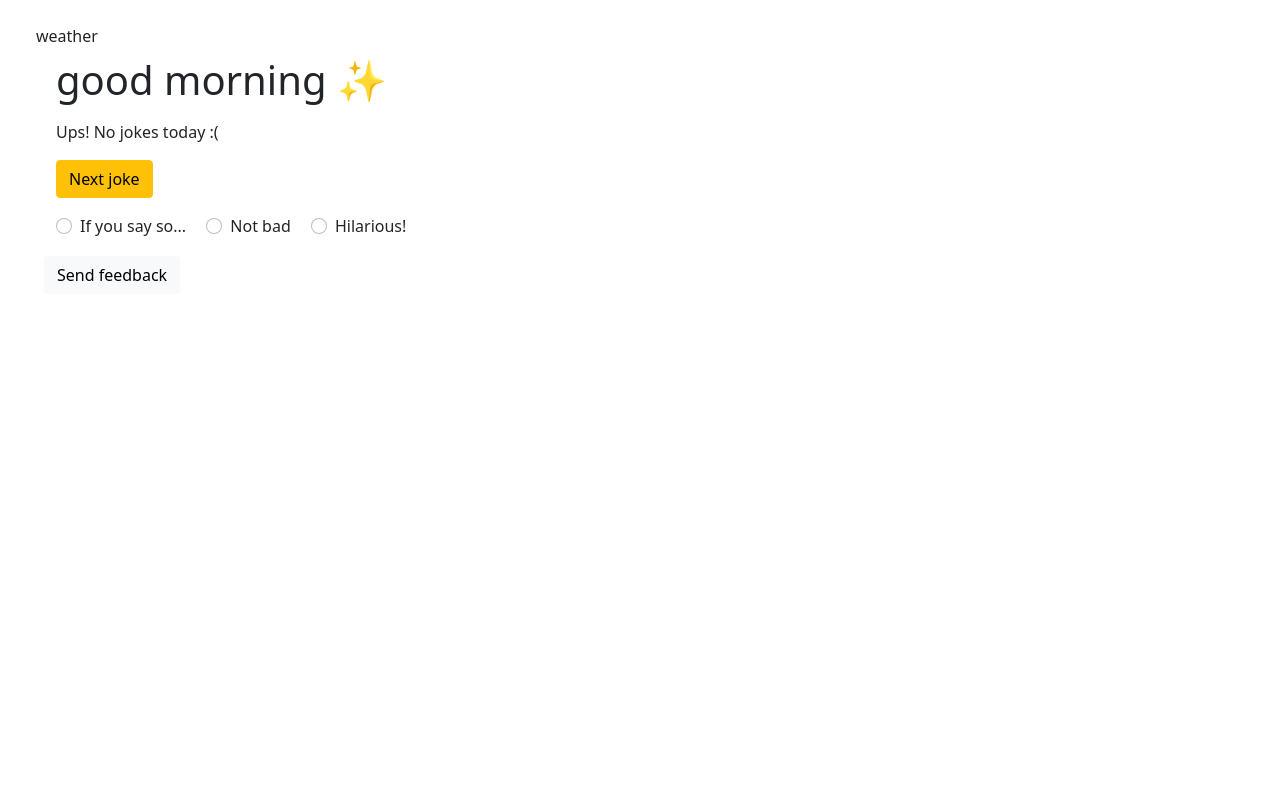
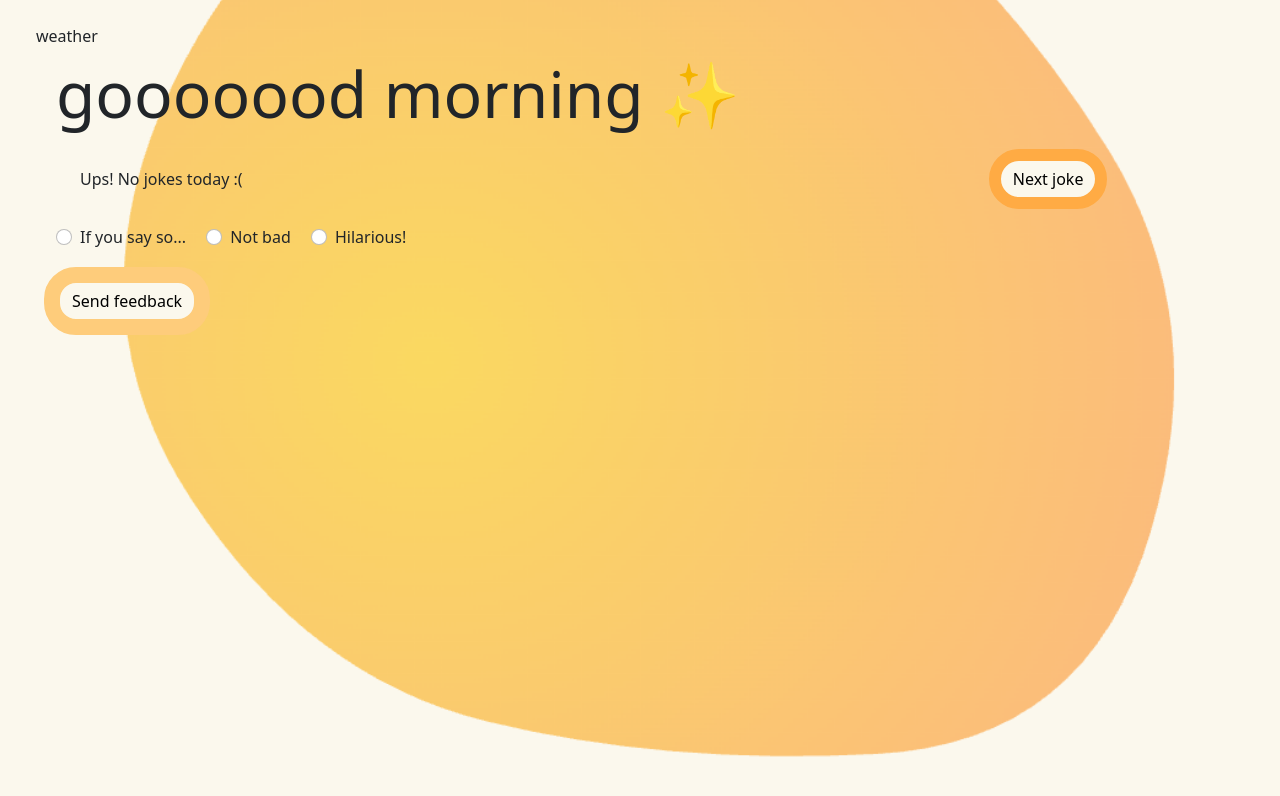
Before and after one commit to OhMyLaia/Api-jokes-morning-remote, a website with bundled scripts: page src/html/index.html in a window 1280 px wide. Built offline with nearby package versions, Linux system fonts and the light colour scheme; no server answers.

Commit message:
- style refactor - blob added - styles.css created

```diff
--- a/src/css/styles.css
+++ b/src/css/styles.css
@@ -0,0 +1,71 @@
+body {
+    background-color: rgb(251, 248, 237);
+}
+
+
+/* #egg-yolk-div {
+    position: absolute;
+    top: 50%;
+    left: 50%;
+    transform: translate(-50%, -50%);
+    z-index: -1;
+    width: 80vw;
+    opacity: 0.5;
+}
+
+#egg-yolk {
+    width: 100%;
+    height: auto;
+    display: block;
+} */
+
+
+#egg-yolk-div {
+    position: absolute;
+    top: 40%;
+    left: 52%;
+    transform: translate(-50%, -50%);
+    z-index: -1;
+    width: 96%;
+}
+
+#egg-yolk {
+    position: relative;
+    width: 100%;
+    height: auto;
+    display: block;
+}
+
+#good-morning-h1 {
+    font-size: 4em;
+}
+
+#jokes-div {
+    align-self: center;
+    width: 80%;
+    margin-left: 2em !important;
+}
+
+#next-joke-btn {
+    background-color: rgb(251, 248, 237);
+    border-radius: 2em;
+    border-color: rgb(255, 171, 68);
+    border-width: 0.8em;
+}
+
+#next-joke-btn:hover {
+    background-color: rgb(255, 171, 68);
+    box-shadow: rgb(255, 171, 68) !important;
+}
+
+#feedback-btn {
+    background-color: rgb(251, 248, 237);
+    border-radius: 2em;
+    border-color: rgb(254, 204, 123);
+    border-width: 1em;
+}
+
+#feedback-btn:hover {
+    background-color: rgb(254, 204, 123);
+    box-shadow: rgb(255, 171, 68) !important;
+}
--- a/src/html/index.html
+++ b/src/html/index.html
@@ -12,7 +12,7 @@
     <script src="https://cdn.jsdelivr.net/npm/bootstrap@5.0.2/dist/js/bootstrap.bundle.min.js"
         integrity="sha384-MrcW6ZMFYlzcLA8Nl+NtUVF0sA7MsXsP1UyJoMp4YLEuNSfAP+JcXn/tWtIaxVXM"
         crossorigin="anonymous"></script>
-        <link rel="stylesheet" href="styles.css">
+        <link rel="stylesheet" href="/src/css/styles.css">
 
     <title>joking-home-page</title>
 </head>
@@ -20,21 +20,16 @@
 <body class="container m-4 align-items-center">
     <span id="weather-span">weather</span>
     <div class="container" id="big-container">
+        <div id="egg-yolk-div">
+            <img src="/assets/magicpattern-blob-1740777705906.png" alt="good-morning-egg-yolk" id="egg-yolk">
+        </div>
         <div class="row">
-            <h1 class="row m-2">good morning ✨</h1>
+            <h1 id="good-morning-h1" class="row m-2">gooooood morning ✨</h1>
             <div class="row m-2" id="jokes-div"></div>
             <div class="col m-2">
                 <button type="button" class="btn btn-warning " id="next-joke-btn">Next joke</button>
             </div>
         </div>
-
-        <!-- <div>
-            <label class="joke-rating-input"><input type="radio" name="rating" value="1">If you say so...</label>
-            <label class="joke-rating-input"><input type="radio" name="rating" value="2">Not bad</label>
-            <label class="joke-rating-input"><input type="radio" name="rating" value="3">Hilarious!</label>
-            <br><br>
-            <button type="button" id="feedback-btn">Send feedback</button>
-        </div> -->
 
             <div class="col m-2 align-self-center">
                 <div class="joke-rating-input form-check form-check-inline">
```
Also changed, not shown: assets/magicpattern-blob-1740777705906.png (added).
